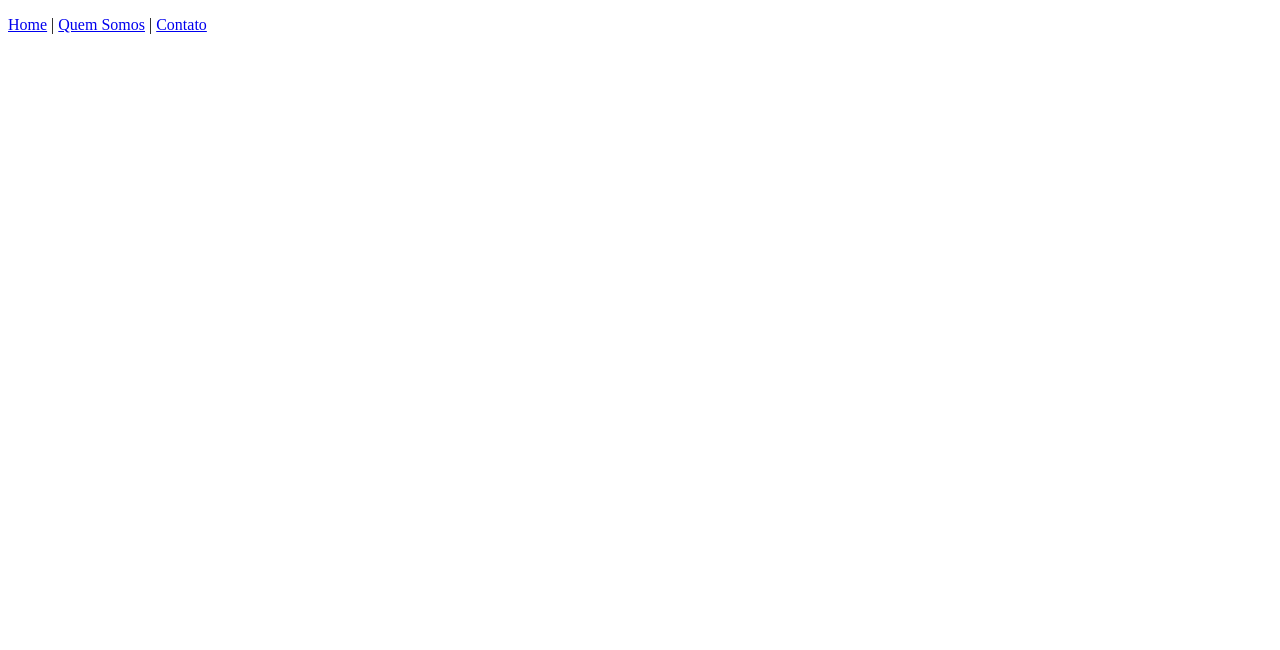
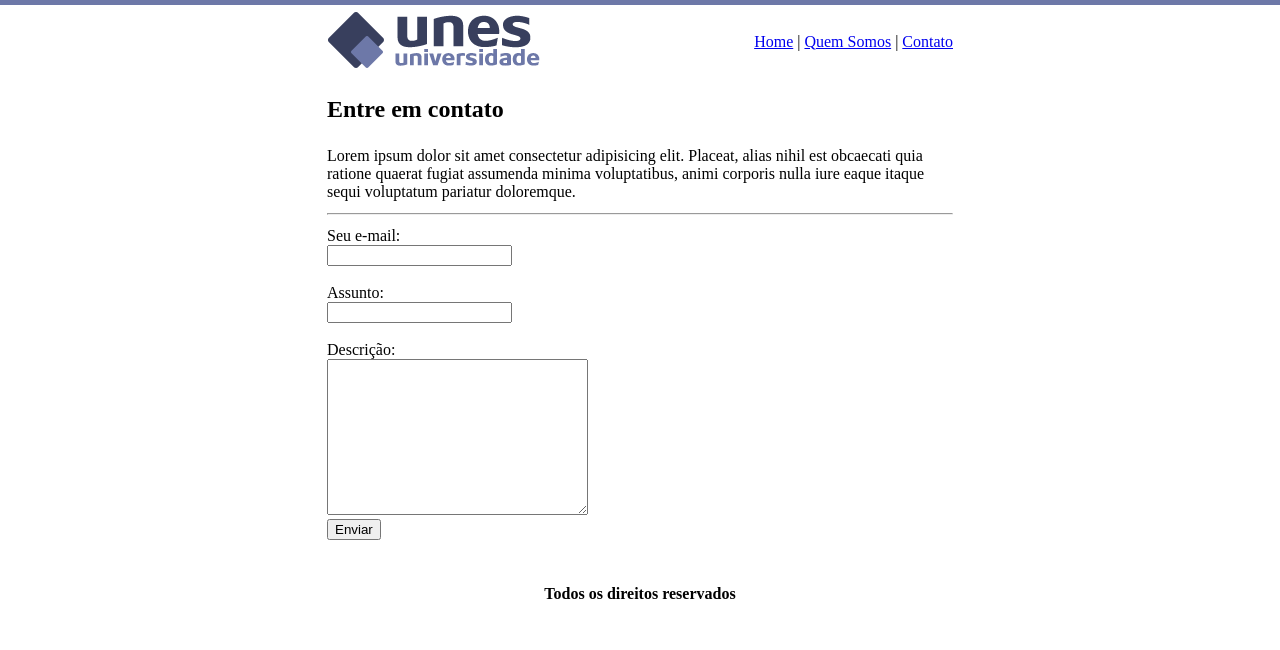
Before and after one commit to GustavoBarros360/projetos-web, a plain HTML site: page projeto1-UNES/contato.html in a window 1280 px wide. Drawn offline with Linux system fonts and the light colour scheme.

Commit message:
commit contato page

```diff
--- a/projeto1-UNES/contato.html
+++ b/projeto1-UNES/contato.html
@@ -6,7 +6,43 @@
     <meta name="viewport" content="width=device-width, initial-scale=1.0">
     <title>Contato</title>
 </head>
-<body>
-    <p ><a href="index.html" rel="internal" target="_self">Home</a> | <a href="quemsomos.html" rel="internal" target="_self">Quem Somos</a> | <a href="contato.html" rel="internal" target="_self">Contato</a></p>
+<body background="imagens/fundo2.png">
+    <table border="0" width="50%" align="center">
+        <tr>
+            <td><img src="imagens/logo.png" alt="logounes"><br></td>
+            <td align="right">
+                <a href="index.html" rel="internal" target="_self">Home</a> | <a href="quemsomos.html" rel="internal" target="_self">Quem Somos</a> | <a href="contato.html" rel="internal" target="_self">Contato</a>
+            </td>
+
+        </tr>
+        <tr>
+            <td><h2>Entre em contato</h2></td>
+
+        </tr>
+        <tr>
+            <td colspan="2">Lorem ipsum dolor sit amet consectetur adipisicing elit. Placeat, alias nihil est obcaecati quia ratione quaerat fugiat assumenda minima voluptatibus, animi corporis nulla iure eaque itaque sequi voluptatum pariatur doloremque.</td>
+        </tr>
+        <tr>
+            <td colspan="2"><hr></td>
+        </tr>
+        <tr>
+            <td>
+                <form action="">
+                    Seu e-mail: <br>
+                    <input type="text">
+                    <br><br>
+                    Assunto: <br>
+                    <input type="text">
+                    <br><br>
+                    Descrição: <br>
+                    <textarea name="" id="" cols="30" rows="10"></textarea> <br>
+                    <input type="submit" value="Enviar">
+                </form>
+            </td>
+        </tr>
+        <tr>
+            <td colspan="2" height="100" align="center"><strong>Todos os direitos reservados</strong></td>
+        </tr>
+    </table>
 </body>
 </html>
```
Also changed, not shown: projeto1-UNES/quemsomos.html (+4 -1 lines).
